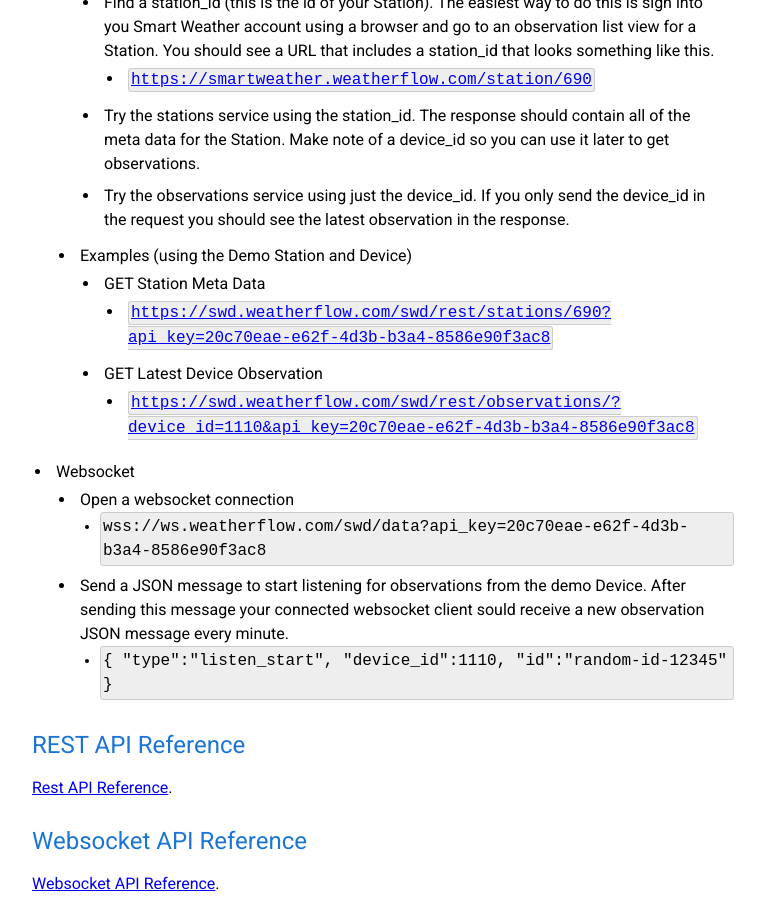
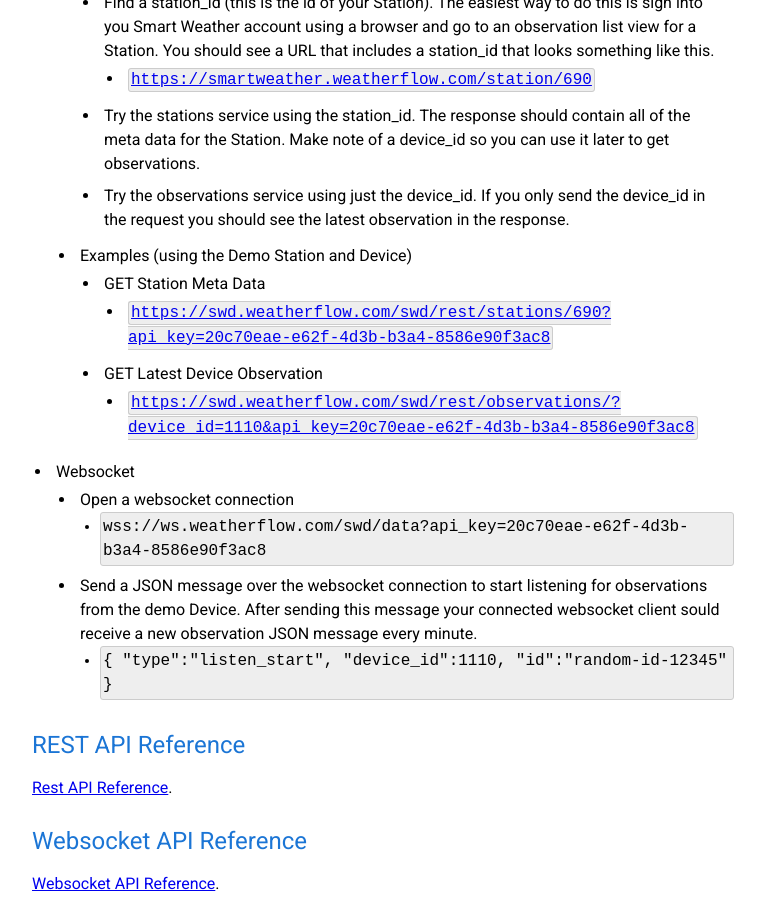
Before and after one commit to WeatherFlow/SmartWeather, a Jekyll site: the page built from api/index.html, in a window 1280 px wide and 900 px high, scrolled down 2327 px. Shown: the whole window, without its empty margins (378-1143 px from the left). Built offline with Jekyll 4.4.1, drawn with Linux system fonts in a browser that asks for light colours; nearby versions of some CDN libraries.

Commit message:
Update index.html

```diff
--- a/api/index.html
+++ b/api/index.html
@@ -104,7 +104,7 @@
 					<li class="code-highlight">wss://ws.weatherflow.com/swd/data?api_key=20c70eae-e62f-4d3b-b3a4-8586e90f3ac8</li>
 				</ul>
 			</li>
-			<li>Send a JSON message to start listening for observations from the demo Device.  After sending this message your connected websocket client sould receive a new observation JSON message every minute.
+			<li>Send a JSON message over the websocket connection to start listening for observations from the demo Device.  After sending this message your connected websocket client sould receive a new observation JSON message every minute.
 				<ul>
 					<li class="code-highlight">
 {
```
